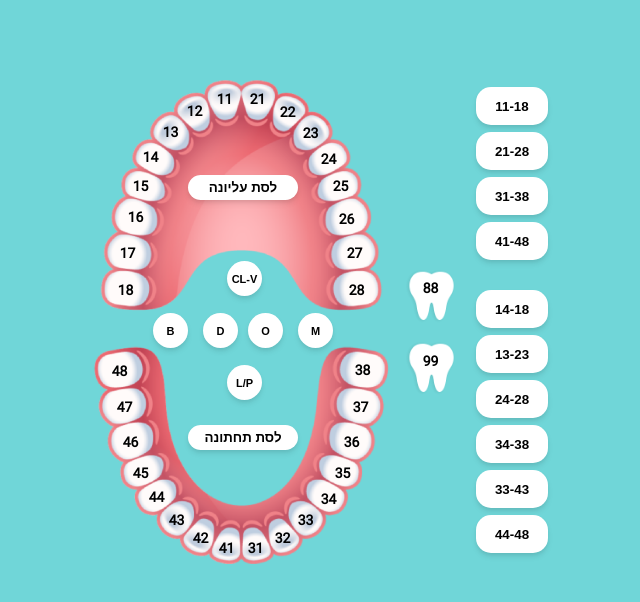
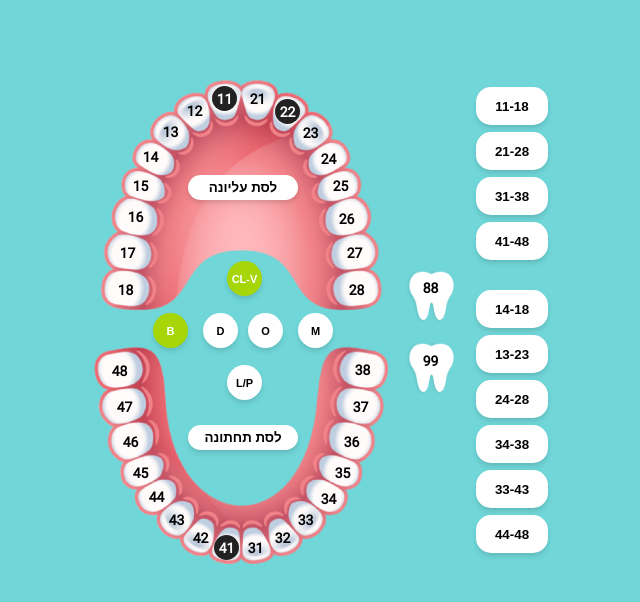
Before and after one commit to orelnatan/test-env, an Angular app: page /home in a window 1280 px wide. Shown: the top 602 px of the page, without its empty margins (60-700 px from the left). Built offline with nearby package versions, Linux system fonts and the light colour scheme.

Commit message:
IJaw model added

```diff
--- a/src/app/adult-jaw/adult-jaw.component.html
+++ b/src/app/adult-jaw/adult-jaw.component.html
@@ -9,10 +9,10 @@
             <tooth
                 [id]="tooth.id"
                 [label]="tooth.label"
-                [checked]="selectedTeeth.indexOf(tooth.id) != -1"
+                [checked]="dataSource.selectedTeeth.indexOf(tooth.id) != -1"
                 (onChange)="
-                    isItemExist(selectedTeeth, $event) ? unSelectTooth($event) : selectTooth($event);
-                    teethChange.emit(selectedTeeth)">
+                    isItemExist(dataSource.selectedTeeth, $event) ? unSelectTooth($event) : selectTooth($event);
+                    onChange.emit(dataSource)">
             </tooth>
         </div>
 
@@ -20,10 +20,10 @@
             <smear-button
                 [id]="smear.id"
                 [label]="smear.label"
-                [selected]="selectedSmears.indexOf(smear.id) != -1"
+                [selected]="dataSource.selectedSmears.indexOf(smear.id) != -1"
                 (onClick)="
-                    isItemExist(selectedSmears, $event) ? unSelectSmear($event) : selectSmear($event);
-                    smearChange.emit(selectedSmears)">
+                    isItemExist(dataSource.selectedSmears, $event) ? unSelectSmear($event) : selectSmear($event);
+                    onChange.emit(dataSource)">
             </smear-button>
         </div>
 
--- a/src/app/adult-jaw/adult-jaw.component.ts
+++ b/src/app/adult-jaw/adult-jaw.component.ts
@@ -1,4 +1,5 @@
 import { Component, Input, Output, EventEmitter } from '@angular/core';
+import { IJaw } from '../models/IJaw.model';
 
 interface ITooth {
     label: string;
@@ -26,11 +27,9 @@ const SMEARS_OVERFLOW_ALERT: string = `Maximum number of smears allowed is ${MAX
 })
 
 export class AdultJaw {
-    @Input() selectedTeeth: Array<number> = [];
-    @Input() selectedSmears: Array<number> = [];
+    @Input() dataSource: IJaw;
 
-    @Output() teethChange: EventEmitter<number[]> = new EventEmitter();
-    @Output() smearChange: EventEmitter<number[]> = new EventEmitter();
+    @Output() onChange: EventEmitter<IJaw> = new EventEmitter();
     @Output() alert: EventEmitter<string> = new EventEmitter();
 
     teeth: Array<ITooth> = [
@@ -255,42 +254,42 @@ export class AdultJaw {
     }
 
     selectTooth(toothId: number): void {
-        this.selectedTeeth.push(
+        this.dataSource.selectedTeeth.push(
             toothId
         );
     }
 
     unSelectTooth(toothId: number): void {
-        this.selectedTeeth.splice(
-            this.selectedTeeth.indexOf(toothId),
+        this.dataSource.selectedTeeth.splice(
+            this.dataSource.selectedTeeth.indexOf(toothId),
             1
         );
 
-        if(!this.selectedTeeth.length){
-            this.selectedSmears = [];
-            this.smearChange.emit(this.selectedSmears);
+        if(!this.dataSource.selectedTeeth.length){
+            this.dataSource.selectedSmears = [];
+            this.onChange.emit(this.dataSource);
         }
     }
 
     selectSmear(smearId: number): void {
-        if(!this.selectedTeeth.length) {
+        if(!this.dataSource.selectedTeeth.length) {
             this.alert.emit(NO_TOOTH_SELECTED_ALERT);
             return;
         }
 
-        if(this.selectedSmears.length == MAX_SMEARS_ALLOWED) {
+        if(this.dataSource.selectedSmears.length == MAX_SMEARS_ALLOWED) {
             this.alert.emit(SMEARS_OVERFLOW_ALERT);
             return;
         }
 
-        this.selectedSmears.push(
+        this.dataSource.selectedSmears.push(
             smearId
         );
     }
 
     unSelectSmear(smearId: number): void {
-        this.selectedSmears.splice(
-            this.selectedSmears.indexOf(smearId),
+        this.dataSource.selectedSmears.splice(
+            this.dataSource.selectedSmears.indexOf(smearId),
             1
         );
     }
@@ -298,7 +297,7 @@ export class AdultJaw {
     isTeethRangeMarked(range: Array<number>): boolean {
         return range.every(
             (value: number): boolean => {
-                return this.selectedTeeth.indexOf(
+                return this.dataSource.selectedTeeth.indexOf(
                     value
                 ) != -1;
             }
@@ -309,7 +308,7 @@ export class AdultJaw {
         range.forEach(
             (toothId: number) => {
                 if(!pressed) {
-                    this.selectedTeeth.indexOf(
+                    this.dataSource.selectedTeeth.indexOf(
                         toothId
                     ) == -1 ? this.selectTooth(toothId) : null;
                 } else {
@@ -317,7 +316,7 @@ export class AdultJaw {
                 }
             }
         );
-        this.teethChange.emit(this.selectedTeeth);
+        this.onChange.emit(this.dataSource);
     }
 
 }
--- a/src/app/home/home.page.html
+++ b/src/app/home/home.page.html
@@ -4,10 +4,8 @@
 
         <div class="adultjaw-wrapper">
             <adult-jaw
-                [selectedTeeth]="selectedTeeth"
-                [selectedSmears]="selectedSmears"
-                (teethChange)="onTeethChange($event)"
-                (smearChange)="onSmearChange($event)"
+                [dataSource]="jaw"
+                (onChange)="handleChange($event)"
                 (alert)="showAlert($event)">
             </adult-jaw>
         </div>
--- a/src/app/home/home.page.ts
+++ b/src/app/home/home.page.ts
@@ -1,4 +1,5 @@
 import { Component } from '@angular/core';
+import { IJaw } from '../models/IJaw.model';
 
 @Component({
   selector: 'home',
@@ -7,15 +8,13 @@ import { Component } from '@angular/core';
 })
 
 export class Home {
-    selectedTeeth = [];
-    selectedSmears = [];
-
-    onTeethChange(teeth: Array<number>): void {
-        console.log(teeth);
+    jaw: IJaw = {
+        selectedTeeth: [11, 22, 41],
+        selectedSmears: [212, 876]
     }
 
-    onSmearChange(smears: Array<number>): void {
-        console.log(smears);
+    handleChange(jaw: IJaw): void {
+        console.log(jaw);
     }
 
     showAlert(jawAlert: string): void {
--- /dev/null
+++ b/src/app/models/IJaw.model.ts
@@ -0,0 +1,5 @@
+
+export interface IJaw {
+    selectedTeeth: Array<number>;
+    selectedSmears: Array<number>;
+}
```
